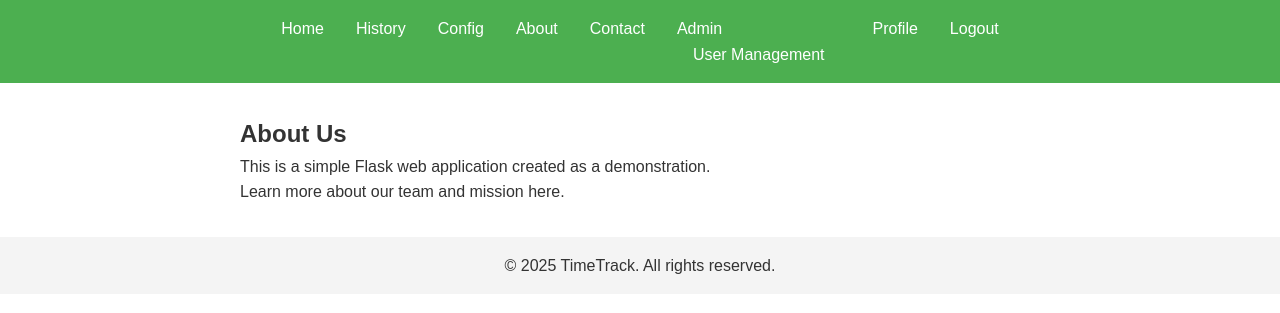
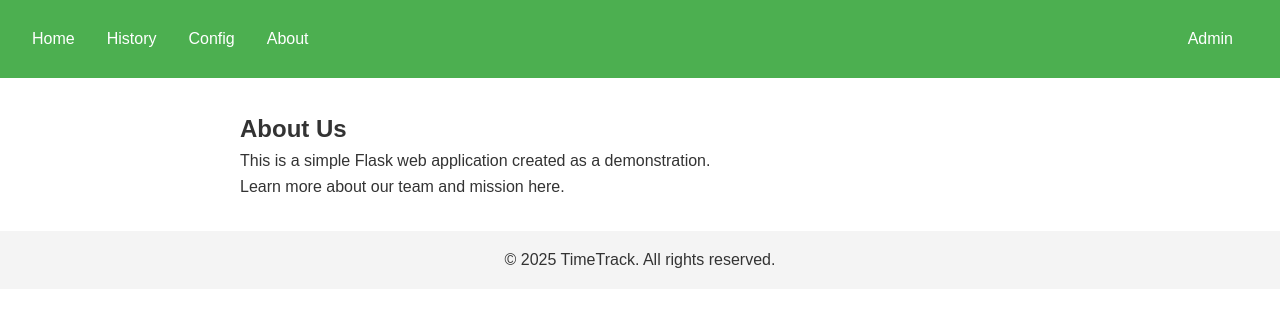
Before and after one commit to nullmedium/TimeTrack, a Flask app: page /about in a window 1280 px wide. Shown: the top 313 px of the page. Run offline with Flask 2, Linux system fonts and the light colour scheme; the visitor is signed in with stand-in values (Sample User, id 1); data comes from the database, SQL or seed files in the repository.

Commit message:
Change navigation.

```diff
--- a/app.py
+++ b/app.py
@@ -143,6 +143,11 @@ def register():
         flash(error, 'error')
 
     return render_template('register.html', title='Register')
+
+@app.route('/admin/dashboard')
+@admin_required
+def admin_dashboard():
+    return render_template('admin_dashboard.html', title='Admin Dashboard')
 
 @app.route('/admin/users')
 @admin_required
--- a/static/css/style.css
+++ b/static/css/style.css
@@ -17,8 +17,11 @@ header {
 
 nav ul {
     display: flex;
+    justify-content: flex-start;
+    align-items: center;
     list-style: none;
-    justify-content: center;
+    padding: 0;
+    margin: 0;
 }
 
 nav ul li {
@@ -28,6 +31,61 @@ nav ul li {
 nav ul li a {
     color: white;
     text-decoration: none;
+}
+
+/* Dropdown menu styles */
+nav ul li.dropdown {
+    position: relative;
+}
+
+nav ul li.admin-dropdown {
+    margin-left: auto; /* Push to the right */
+}
+
+nav ul li.dropdown .dropdown-toggle {
+    cursor: pointer;
+    padding: 10px 15px;
+    display: block;
+    color: #fff;
+    text-decoration: none;
+}
+
+nav ul li.dropdown .dropdown-menu {
+    display: none;
+    position: absolute;
+    right: 0; /* Align to the right for admin dropdown */
+    background-color: #333;
+    min-width: 180px;
+    box-shadow: 0px 8px 16px 0px rgba(0,0,0,0.2);
+    z-index: 1000;
+    padding: 10px 0;
+    border-radius: 4px;
+    margin-top: 5px;
+}
+
+/* Show dropdown on hover and keep it visible when hovering over the menu */
+nav ul li.dropdown:hover .dropdown-menu,
+nav ul li.dropdown .dropdown-menu:hover {
+    display: block;
+}
+
+nav ul li.dropdown .dropdown-menu li {
+    display: block;
+    padding: 0;
+    width: 100%;
+}
+
+nav ul li.dropdown .dropdown-menu li a {
+    padding: 10px 20px;
+    display: block;
+    text-align: left;
+    color: #fff;
+    text-decoration: none;
+    transition: background-color 0.2s ease;
+}
+
+nav ul li.dropdown .dropdown-menu li a:hover {
+    background-color: #444;
 }
 
 main {
--- a/static/js/script.js
+++ b/static/js/script.js
@@ -142,24 +142,24 @@ document.addEventListener('DOMContentLoaded', function() {
             const parent = this.parentElement;
             const menu = parent.querySelector('.dropdown-menu');
 
-            // Close all other open dropdowns
-            document.querySelectorAll('.dropdown-menu').forEach(item => {
-                if (item !== menu && item.classList.contains('show')) {
-                    item.classList.remove('show');
-                }
-            });
-
-            // Toggle current dropdown
-            menu.classList.toggle('show');
+            // Toggle the display of the dropdown menu
+            if (menu.style.display === 'block') {
+                menu.style.display = 'none';
+            } else {
+                // Close all other open dropdowns first
+                document.querySelectorAll('.dropdown-menu').forEach(m => {
+                    if (m !== menu) m.style.display = 'none';
+                });
+                menu.style.display = 'block';
+            }
         });
     });
 
-    // Close dropdown when clicking outside
+    // Close dropdowns when clicking outside
     document.addEventListener('click', function(e) {
-        if (!e.target.matches('.dropdown-toggle')) {
-            const dropdowns = document.querySelectorAll('.dropdown-menu.show');
-            dropdowns.forEach(dropdown => {
-                dropdown.classList.remove('show');
+        if (!e.target.closest('.dropdown')) {
+            document.querySelectorAll('.dropdown-menu').forEach(menu => {
+                menu.style.display = 'none';
             });
         }
     });
--- a/templates/layout.html
+++ b/templates/layout.html
@@ -15,20 +15,18 @@
                     <li><a href="{{ url_for('history') }}">History</a></li>
                     <li><a href="{{ url_for('config') }}">Config</a></li>
                     <li><a href="{{ url_for('about') }}">About</a></li>
-                    <li><a href="{{ url_for('contact') }}">Contact</a></li>
 
-                    <!-- Add Admin dropdown menu here -->
+                    <!-- Admin dropdown menu moved to the rightmost position -->
                     {% if g.user.is_admin %}
-                    <li class="dropdown">
+                    <li class="dropdown admin-dropdown">
                         <a href="#" class="dropdown-toggle">Admin</a>
                         <ul class="dropdown-menu">
-                            <li><a href="{{ url_for('admin_users') }}">User Management</a></li>
+                            <li><a href="{{ url_for('profile') }}">Profile</a></li>
+                            <li><a href="{{ url_for('admin_dashboard') }}">Dashboard</a></li>
+                            <li><a href="{{ url_for('logout') }}">Logout</a></li>
                         </ul>
                     </li>
                     {% endif %}
-
-                    <li><a href="{{ url_for('profile') }}">Profile</a></li>
-                    <li><a href="{{ url_for('logout') }}">Logout</a></li>
                 {% else %}
                     <li><a href="{{ url_for('login') }}">Login</a></li>
                     <li><a href="{{ url_for('register') }}">Register</a></li>
```
Also changed, not shown: other parts of static/css/style.css (+32 -0 lines), templates/admin_dashboard.html (added, +32 -0 lines).
